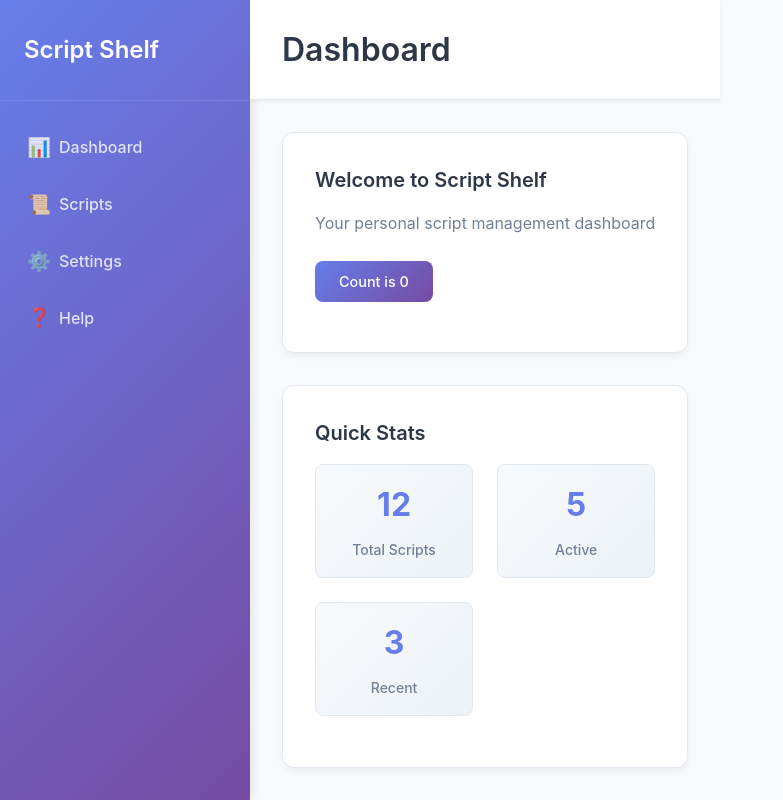
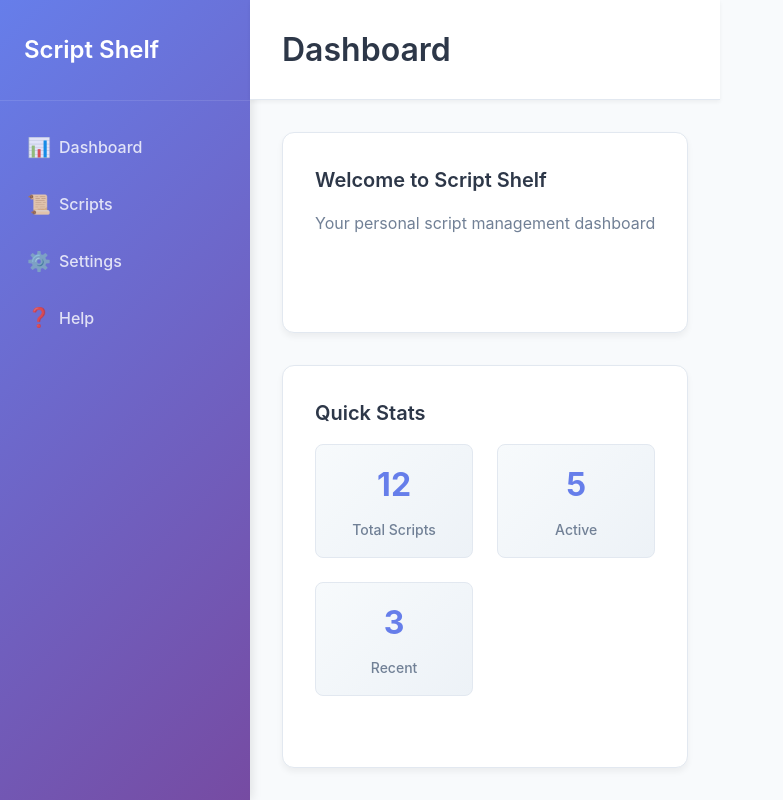
Before and after one commit to AshwinJ127/script-shelf, a React (Vite) app in the folder client/: page / in a window 1280 px wide. Shown: the whole page, without its empty margins (0-783 px from the left). Built offline with nearby package versions, Linux system fonts and the light colour scheme.

Commit message:
Remove placeholder counter from App component

```diff
--- a/client/src/App.jsx
+++ b/client/src/App.jsx
@@ -1,4 +1,3 @@
-import { useState } from 'react'
 import './App.css'
 
 function Sidebar() {
@@ -31,7 +30,7 @@
 }
 
 function App() {
-  const [count, setCount] = useState(0)
+  // Removed the unused useState hook
 
   return (
     <div className="app">
@@ -44,9 +43,7 @@
           <div className="card">
             <h3>Welcome to Script Shelf</h3>
             <p>Your personal script management dashboard</p>
-            <button onClick={() => setCount((count) => count + 1)}>
-              Count is {count}
-            </button>
+            {/* Removed the placeholder counter button */}
           </div>
           <div className="card">
             <h3>Quick Stats</h3>
```
